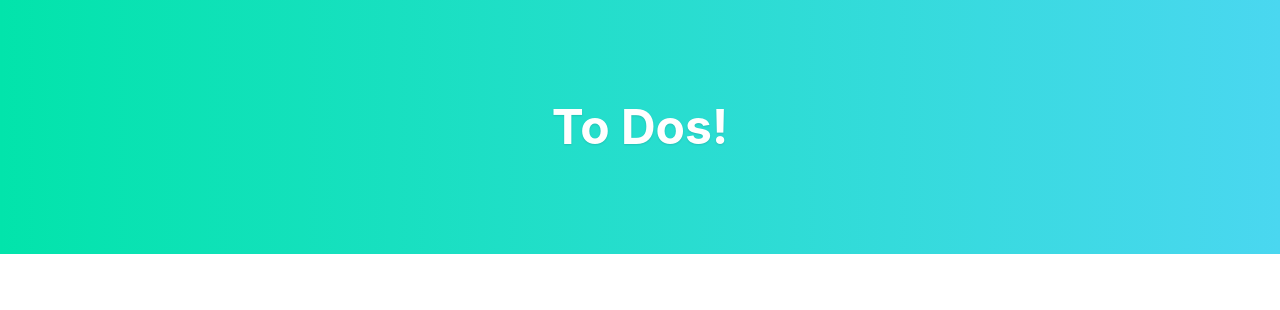
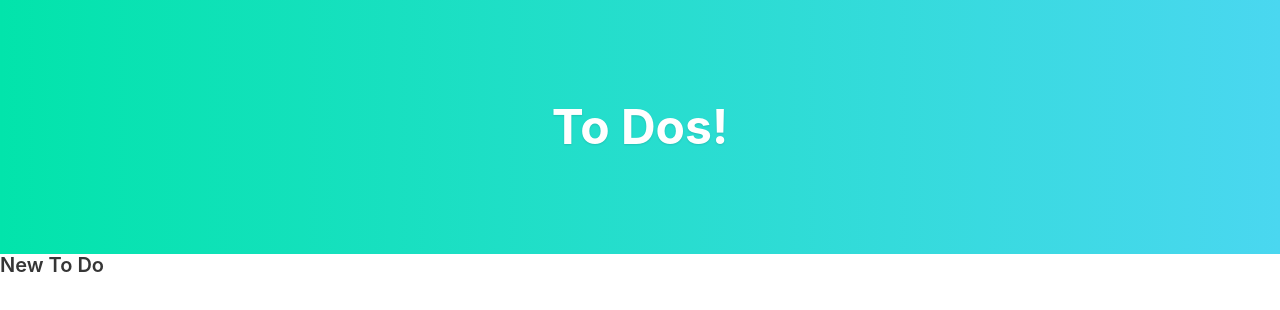
Before and after one commit to redlerKayleigh/angular-notes-app, an Angular app in the folder notes-app/: page / in a window 1280 px wide. Shown: the top 310 px of the page. Built offline with nearby package versions, Linux system fonts and the light colour scheme.

Commit message:
Added To Do Box

```diff
--- a/notes-app/src/app/todos/todos.component.html
+++ b/notes-app/src/app/todos/todos.component.html
@@ -1,3 +1,9 @@
 <section class="heading-section">
     <h1 class="title is-1 has-text-centered">To Dos!</h1>
 </section>
+
+<div class="add-to-do-box">
+    <form>
+        <h2 class="title is-5">New To Do</h2>
+    </form>
+</div>
```
